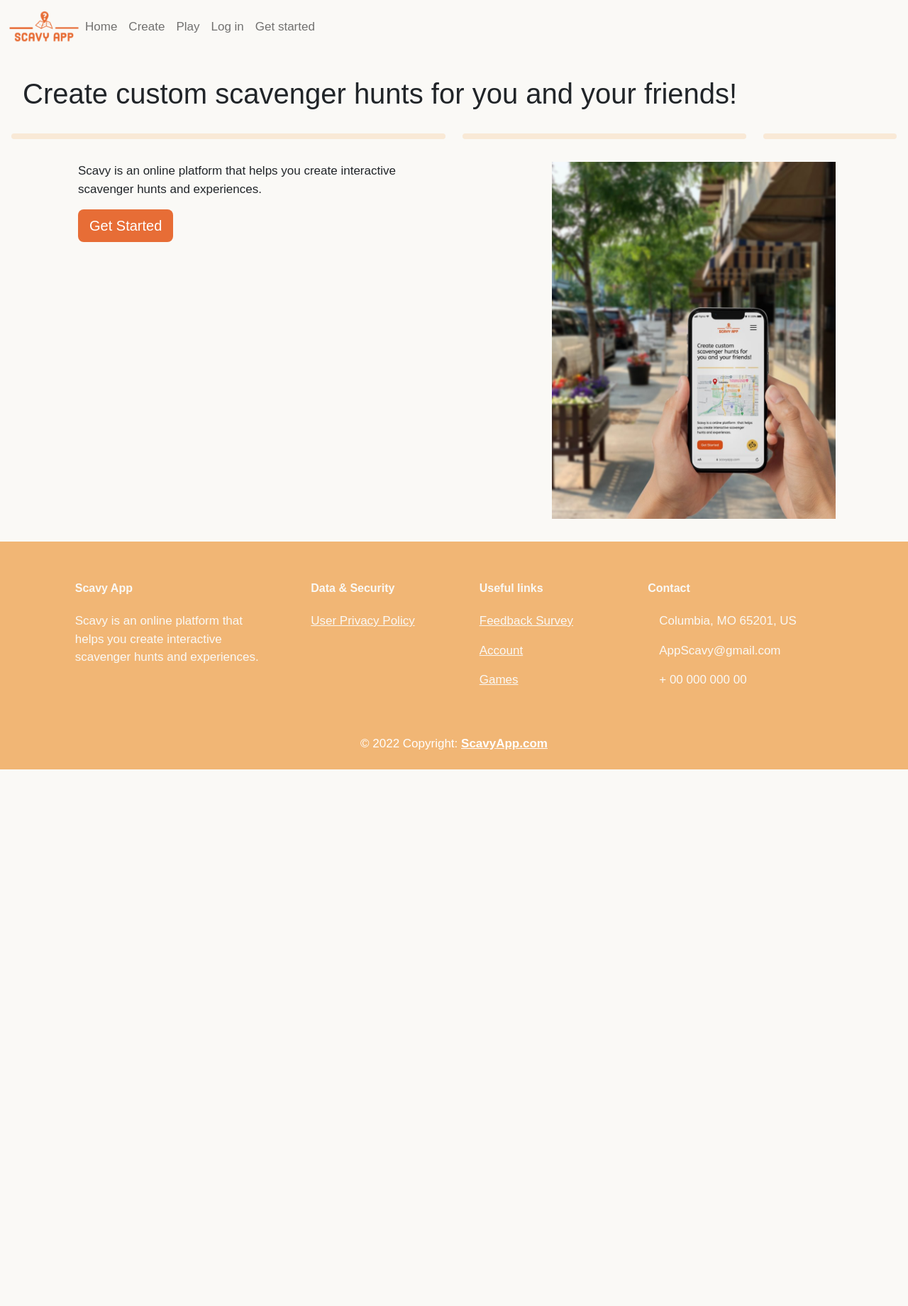
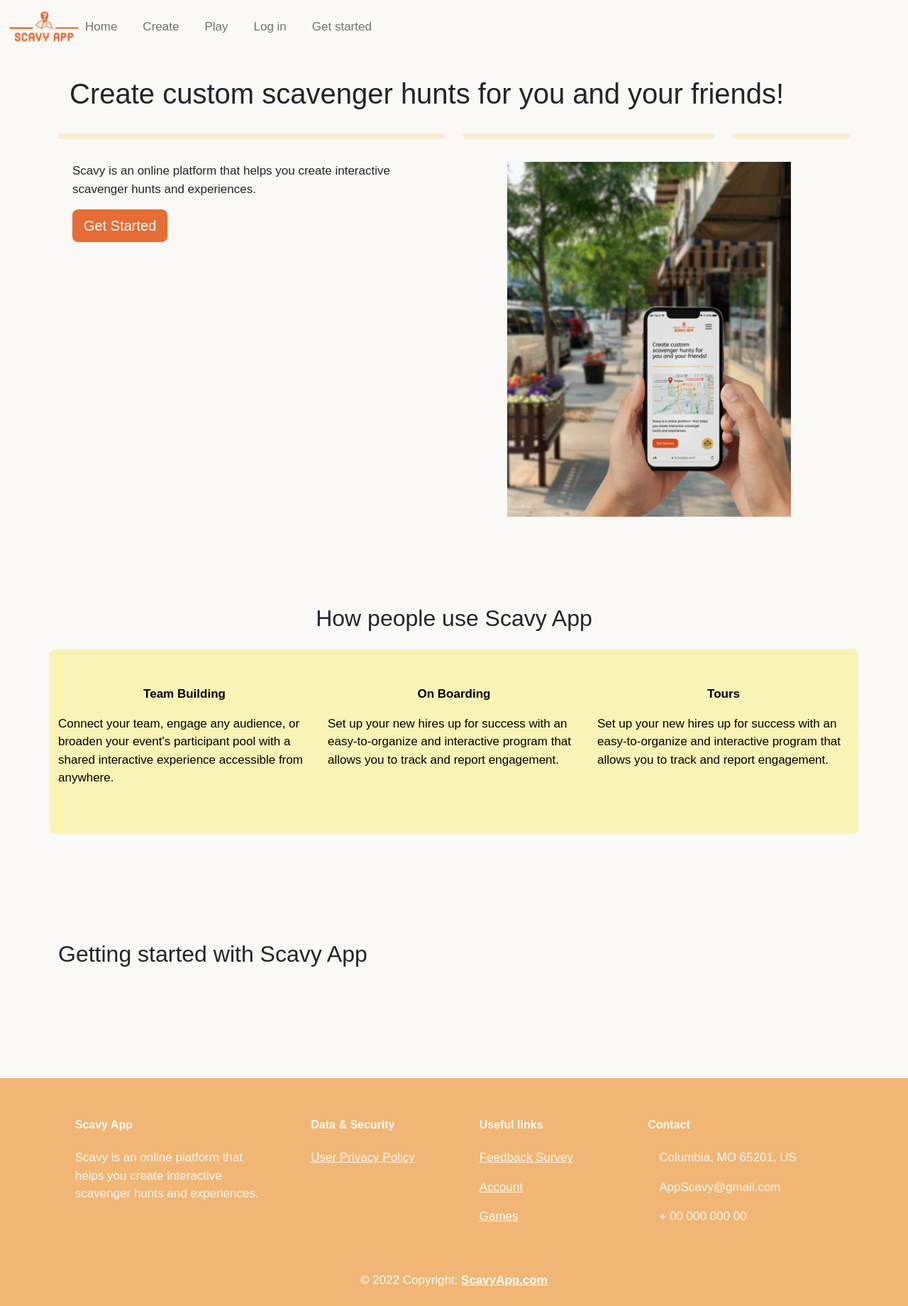
Before and after one commit to hossam-hassan1/CapstoneProject, a Flask app: page / in a window 1280 px wide. Shown: the whole page at 71% size. Before the commit the page ends 1084 px from the top, so only its background shows below. Run offline with Flask 2, Linux system fonts and the light colour scheme; some libraries are stand-ins or nearby versions.

Commit message:
modified index.html

```diff
--- /dev/null
+++ b/flaskApp/app/static/css/index.css
@@ -0,0 +1,44 @@
+.containerMargin{
+    margin-bottom: 100px;
+}
+/* DIV Style https://www.geeksforgeeks.org/how-to-change-the-thickness-of-hr-tag-using-css/ */
+hr {
+    border: none;
+    border-radius: 4px 4px 4px 4px;
+    height: 8px;
+    background: #f4cb6d;
+}
+.phone{
+    display: block;
+    margin-left: auto;
+    margin-right: auto;
+    width: 50%;
+    width: 400px;
+    height: 500px;
+}
+.card{
+    border: none;
+    margin-top: 25px;
+    margin-bottom: 150px;
+    background-color: #faf3b6;
+    color: black;
+}
+.rowMargin{
+    margin-top: 50px;
+    margin-bottom: 50px;
+}
+.FAQ{
+    background-color: #f4cb6d;
+    justify-content: center;
+    color: white;
+}
+
+@media (max-width:767px) {
+    .phone {
+        display: block;
+        margin-left: -10px;
+        margin-right: auto;
+        width: 300px;
+        height: 400px;
+    }
+}
--- a/flaskApp/app/static/css/main.css
+++ b/flaskApp/app/static/css/main.css
@@ -19,10 +19,13 @@
     color: #f7e7ca;
     /* clue bubbles > play.html */
     color: #f4cb6d;
+    color: #faf3b6;
     /* game progress bar */
     color: #eaecef;
     /* off white background color, nav bar */
     color: #FAF9F6;
+    /* card home page */
+    color: #095fd7
 
 }
 
@@ -45,15 +48,9 @@ body{
     font-family: Arial, Helvetica, sans-serif;
     background-color: #FAF9F6;
 }
-
-/* DIV Style https://www.geeksforgeeks.org/how-to-change-the-thickness-of-hr-tag-using-css/ */
-hr {
-    border: none;
-    border-radius: 4px 4px 4px 4px;
-    height: 8px;
-    background: #f1b675
+.center{
+    text-align: center;
 }
-
 /* Button Style */
 .btn-primary {
     background-color: #e76d36;
@@ -74,11 +71,16 @@ hr {
     bottom: 0;
     margin-bottom: -80px;
 }
+.error{
+    color: #dd4229;
+}
 /* Nav Style */
 #nav {
     color: #f1b675;
 }
-.error{
-    color: #dd4229;
-}
+#nav li {
+    display: inline;
+    padding-right: 20px;
+  }
 .navbar-nav a:hover { color: #f1b675 !important; }
+.links a:hover { color: #faf3b6 !important; }
--- a/flaskApp/app/static/css/play.css
+++ b/flaskApp/app/static/css/play.css
@@ -12,8 +12,8 @@
   }
 .card{
     border: none;
-    background-color:#f7e7ca;
-    color: white;
+    background-color:white;
+    color: black;
 }
 .card-subtitle-text{
     color: white;
--- a/flaskApp/app/templates/base.html
+++ b/flaskApp/app/templates/base.html
@@ -8,7 +8,7 @@
         <link href="https://cdn.jsdelivr.net/npm/bootstrap@5.2.1/dist/css/bootstrap.min.css" rel="stylesheet" integrity="sha384-iYQeCzEYFbKjA/T2uDLTpkwGzCiq6soy8tYaI1GyVh/UjpbCx/TYkiZhlZB6+fzT" crossorigin="anonymous">
         <link rel="stylesheet" href="static/css/main.css">
         <!-- FAVICON -->
-        <link rel="icon" type="image/x-icon" href="static/images/favicon.ico">
+        <link rel="icon" type="image/x-icon" href="favicon.ico">
 
     <head>
         {% include 'nav.html' %}
@@ -31,7 +31,7 @@
                 </section>
 
                 <!-- Section: Links  -->
-                <section class="">
+                <section class="links">
                 <div class="container text-center text-md-start mt-5">
                     <!-- Grid row -->
                     <div class="row mt-3">
@@ -103,7 +103,7 @@
                 <!-- Section: Links  -->
 
                 <!-- Copyright -->
-                <div class="text-center p-4 text-white" style="background-color: #f1b675;">
+                <div class="links text-center p-4 text-white" style="background-color: #f1b675;">
                 © 2022 Copyright:
                 <a class="text-reset fw-bold" href="https://scavyapp.com/">ScavyApp.com</a>
                 </div>
--- a/flaskApp/app/templates/index.html
+++ b/flaskApp/app/templates/index.html
@@ -5,39 +5,78 @@
 
 {% block content %}
 
+<head>
+  <link rel="stylesheet" href="/static/css/index.css">
+</head>
+
 <div class="container-fluid mx-auto p-3">
 
+  <div class="container">
     <div class="m-3">
       <h1>Create custom scavenger hunts for you and your friends!</h1>
     </div>
-  <div>
+
 
     <div class="row align-items-start">
       <div class="col-6"><hr></div>
       <div class="col-4"><hr></div>
       <div class="col"><hr></div>
     </div>
+  </div>
 
-  <div class="container">
+  <div class="container containerMargin">
     <div class="row m-2">
-        <div class="col-sm">
-            <div class="m-2">
+      <div class="col-sm col-sm mx-auto m-2">
               <p> Scavy is an online platform that helps you create interactive scavenger hunts and experiences.</p>
-
               <a class="btn btn-primary btn-lg" href="/sign-up" role="button">Get Started</a>
-
-            </div>
+              <br>
+              <br>
       </div>
       <div class="col-sm mx-auto m-2">
-            <p><img src="/static/images/home.png" style="float: right;" width="400" height="500" alt="photo" class="img-fluid" alt="Responsive image"></p>
+          <p><img class="phone" src="/static/images/home.png"  alt="phone"></p>
       </div>
     </div>
   </div>
 
+  <h2 class="center">How people use Scavy App</h2>
 
+  <div class="container card">
+    <div class="row rowMargin">
+      <div class="col-lg">
+        <p class="center"><b>Team Building</b></p>
+        <p>Connect your team, engage any audience, or broaden your event's participant pool with a shared interactive experience accessible from anywhere.</p>
+        <!-- <img src="https://media.giphy.com/media/3o6UBpHgaXFDNAuttm/giphy.gif"> -->
+      </div>
+      <div class="col-lg">
+        <p class="center"><b>On Boarding</b></p>
+        <p>Set up your new hires up for success with an easy-to-organize and interactive program that allows you to track and report engagement.</p>
+        <!-- <img src="static/images/dev.png" width="100" height="50"> -->
+      </div>
+      <div class="col-lg">
+        <p class="center"><b>Tours</b></p>
+        <p>Set up your new hires up for success with an easy-to-organize and interactive program that allows you to track and report engagement.</p>
+      </div>
+    </div>
+  </div>
 
+  <div class="container containerMargin">
+    <h2>Getting started with Scavy App</h2>
+  </div>
 
+  <!-- <div class="containerMargin FAQ">
+    <div class="row m-2">
+      <div class="col-sm col-sm mx-auto m-2">
+        <p>FAQ's</p>
+      </div>
+      <div class="col-sm col-sm mx-auto m-2">
+        <p>List</p>
+      </div>
+    </div>
+  </div> -->
 
+  <!-- <div class="container">
+    <h1>Hi, we're Scavy App Development Team</h1>
+  </div>  -->
 
 </div>
 
--- a/flaskApp/app/templates/nav.html
+++ b/flaskApp/app/templates/nav.html
@@ -17,7 +17,7 @@
             <ul class="navbar-nav">
 
                 <li class="nav-item">
-                    <a class="nav-link" href="/home">Home</a>
+                    <a class="nav-link home" href="/home">Home</a>
                 </li>
 
                 <!-- <li class="nav-item">
--- a/flaskApp/app/templates/privacy_policy.html
+++ b/flaskApp/app/templates/privacy_policy.html
@@ -4,7 +4,11 @@
 
 {% block content %}
 
-<div class="container-fluid mx-auto p-5">
+<head>
+    <link rel="stylesheet" href="/static/css/privacy.css">
+</head>
+
+<div class="card mx-auto p-5">
     <h1>ScavyApp Privacy Policy </h1>
     <p>ScavyApp is a Capstone Project built for the Department of Information Technology in the College of Engineering at the University of Missouri Columbia. This is how we use the data collected when you use ScavyApp.
     </p>
```
Also changed, not shown: flaskApp/app/static/css/privacy.css (added, +9 -0 lines), favicon.ico (renamed from flaskApp/app/static/images/favicon.ico). Lines whose indentation alone changed are shown as unchanged.
